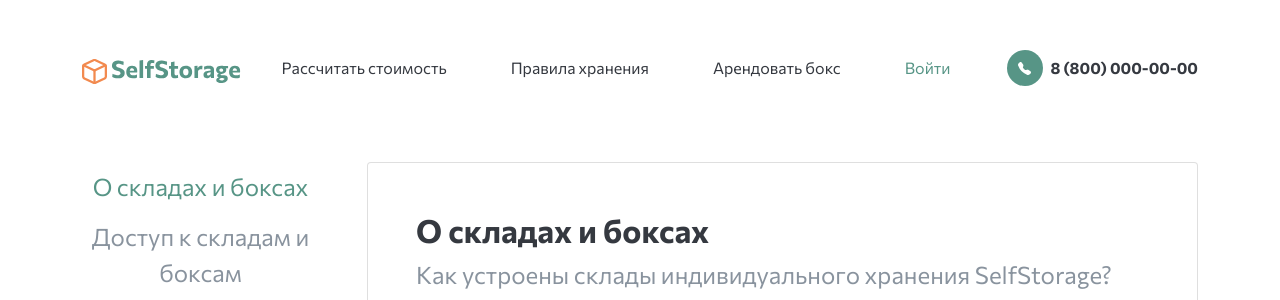
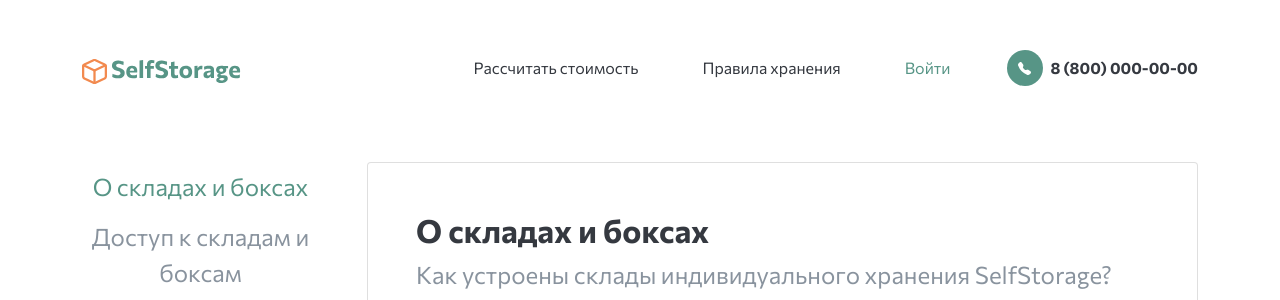
Before and after one commit to Amartyanov1974/SelfStorageService, a Django app: page /faq in a window 1280 px wide. Shown: the top 300 px of the page. Run offline with Django 4.2, Linux system fonts and the light colour scheme; parts of the project's set-up code (start-up, migrations or seed data) failed here and were passed over.

Commit message:
Убрал кнопку арендовать бокс

```diff
--- a/templates/box-select.html
+++ b/templates/box-select.html
@@ -18,9 +18,6 @@
                 </li>
                 <li class="nav-item me-5">
                     <a class="nav-link SelfStorage_black" href="{% url 'faq' %}">Правила хранения</a>
-                </li>
-                <li class="nav-item me-5">
-                    <a class="nav-link SelfStorage_black" href="{% url 'boxes' %}">Арендовать бокс</a>
                 </li>
                 <li class="nav-item me-5">
                 {% if username %}
--- a/templates/header.html
+++ b/templates/header.html
@@ -15,9 +15,6 @@
                 </li>
                 <li class="nav-item me-5">
                     <a class="nav-link SelfStorage_black" href="faq">Правила хранения</a>
-                </li>
-                <li class="nav-item me-5">
-                    <a class="nav-link SelfStorage_black" href="boxes">Арендовать бокс</a>
                 </li>
                 <li class="nav-item me-5">
                 {% if username %}
--- a/templates/order_confirmation.html
+++ b/templates/order_confirmation.html
@@ -17,9 +17,6 @@
                 </li>
                 <li class="nav-item me-5">
                     <a class="nav-link SelfStorage_black" href="{% url 'faq' %}">Правила хранения</a>
-                </li>
-                <li class="nav-item me-5">
-                    <a class="nav-link SelfStorage_black" href="{% url 'boxes' %}">Арендовать бокс</a>
                 </li>
                 <li class="nav-item me-5">
                 {% if username %}
--- a/templates/storages.html
+++ b/templates/storages.html
@@ -17,9 +17,6 @@
                 </li>
                 <li class="nav-item me-5">
                     <a class="nav-link SelfStorage_black" href="{% url 'faq' %}">Правила хранения</a>
-                </li>
-                <li class="nav-item me-5">
-                    <a class="nav-link SelfStorage_black" href="{% url 'boxes' %}">Арендовать бокс</a>
                 </li>
                 <li class="nav-item me-5">
                 {% if username %}
```
